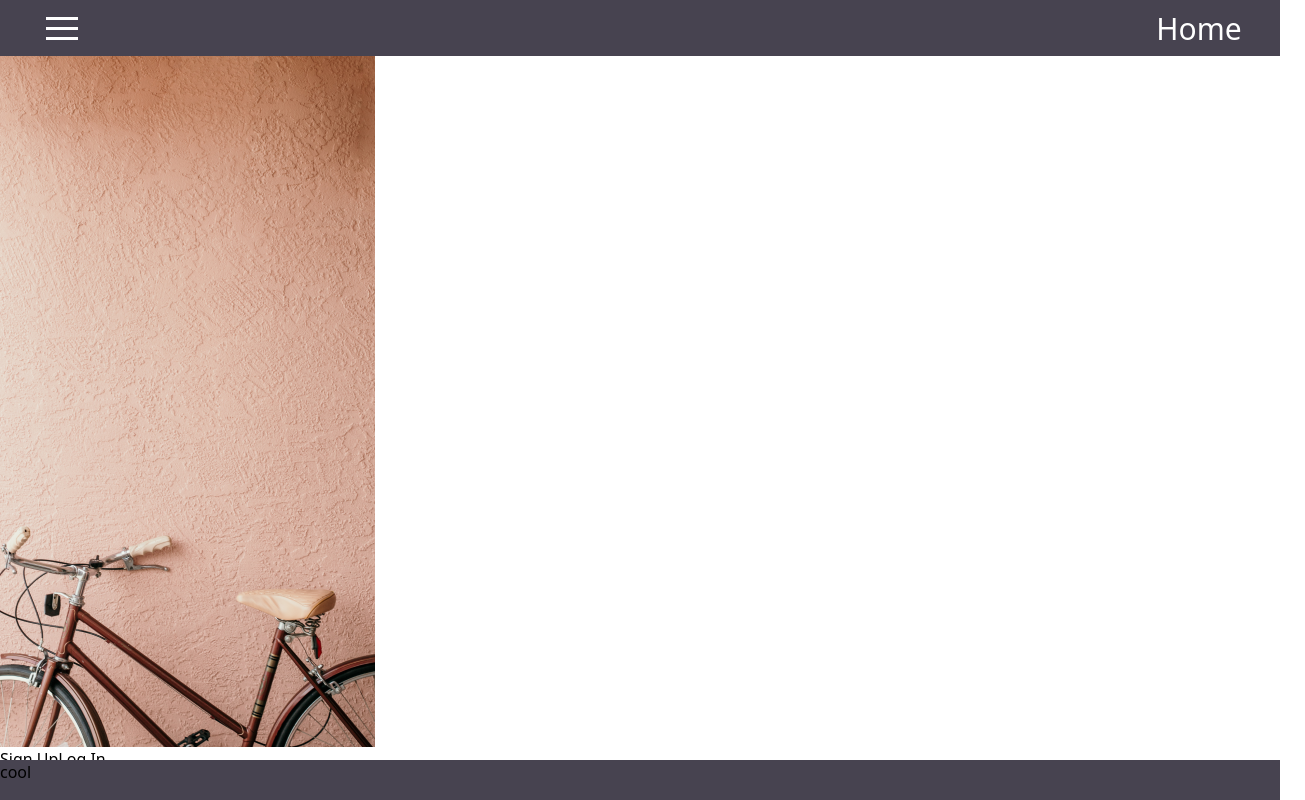
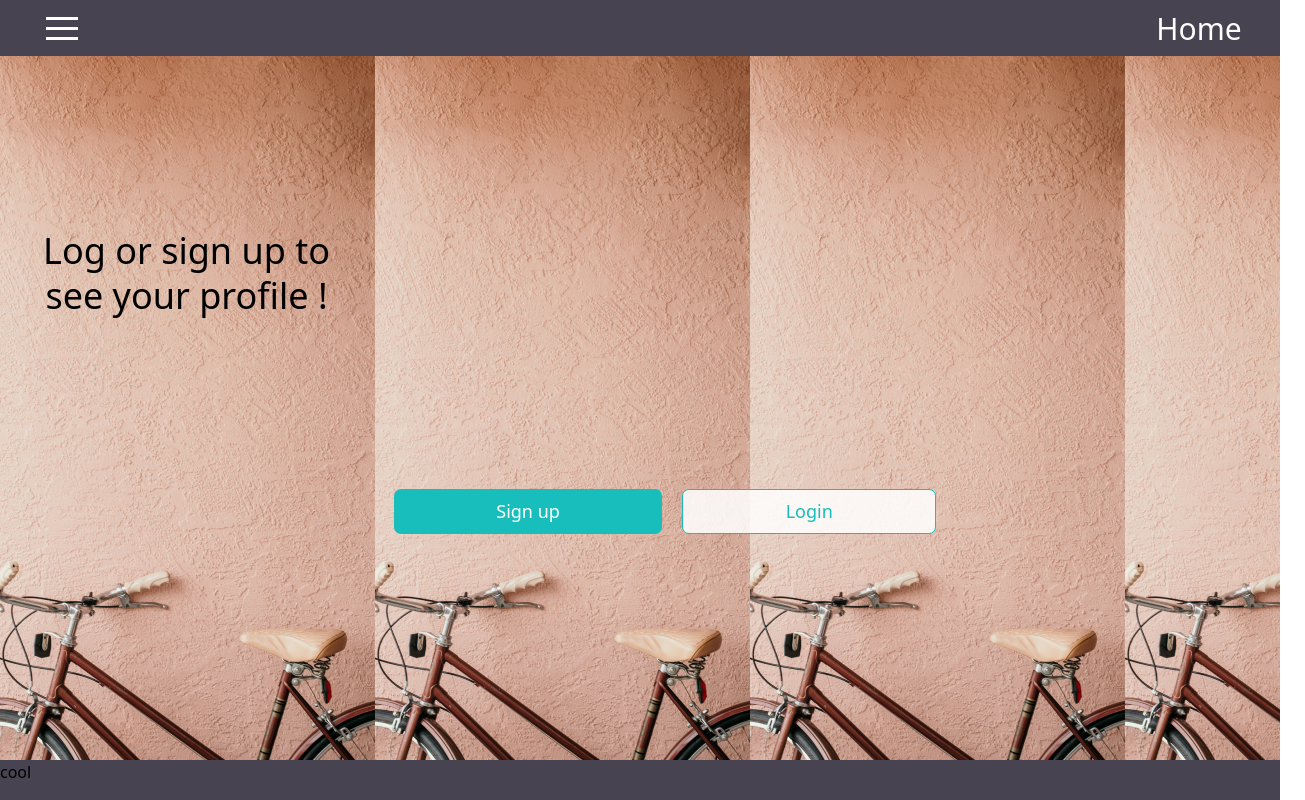
Before and after one commit to teasmade/nts-js-202103-p2-bicloo, a React (Create React App) app: page /profile in a window 1280 px wide. Shown: the whole page, 1305 px wide, since content can reach past the window. Built offline with nearby package versions, Linux system fonts and the light colour scheme.

Commit message:
add history btn

```diff
--- a/src/App.jsx
+++ b/src/App.jsx
@@ -1,7 +1,6 @@
 import { BrowserRouter as Router, Route, Switch } from 'react-router-dom';
 import Menu from './components/menu/Menu';
 import Profile from './components/profile/Profile';
-import SignUpLogin from './components/profile/SignUpLogin';
 import './style/App.css';
 
 function App() {
@@ -21,7 +20,6 @@ function App() {
           </Route>
           <Route exact path="/profile">
             <Profile />
-            <SignUpLogin />
           </Route>
           <Route exact path="/shop">
             <div className="mainSection">Hello Shop</div>
--- /dev/null
+++ b/src/components/profile/Profile.css
@@ -0,0 +1,17 @@
+
+
+.hero-profile {
+  background-image: url('../../assets/background-home.png');
+  height: 88vh;
+}
+
+.title-profile {
+  position: absolute;
+  width: 315px;
+  height: 51px;
+  left: 29px;
+  top: 228px;
+  font-size: 36px;
+  line-height: 45px;
+  text-align: center;
+}
--- a/src/components/profile/Profile.jsx
+++ b/src/components/profile/Profile.jsx
@@ -1,11 +1,13 @@
 import React from 'react';
-import Background from '../../assets/background.png';
+import LogSignButtons from '../tools/LogSignButtons';
+import './Profile.css';
 
 export default function Profile() {
   return (
     <div>
-      <div className="bg-profile">
-        <img src={Background} alt="backgroundImage" />
+      <div className="hero-profile">
+        <h1 className="title-profile">Log or sign up to see your profile !</h1>
+        <LogSignButtons />
       </div>
     </div>
   );
--- a/src/components/profile/SignUpLogin.jsx
+++ /dev/null
@@ -1,14 +0,0 @@
-import React from 'react';
-
-export default function SignUpLogin() {
-  return (
-    <div>
-      <button type="button" className="signUp">
-        Sign Up
-      </button>
-      <button type="button" className="logIn">
-        Log In
-      </button>
-    </div>
-  );
-}
--- /dev/null
+++ b/src/components/tools/LogSignButtons.css
@@ -0,0 +1,44 @@
+.logSignButtonsContainer {
+  width: 100%;
+  padding: 0 5vw;
+  display: flex;
+  flex-direction: column;
+  align-items: center;
+
+  position: absolute;
+  /*width: 219,73px;*/
+  height: 64px;
+  left: 25.06px;
+  top: 489px;
+}
+
+.logSignButtons {
+  width: 100%;
+  display: flex;
+  justify-content: center;
+  font-size: 18px;
+}
+
+.logSignButtons button {
+  padding: 1vh 8vw;
+  border-radius: 7px;
+}
+
+#signUp {
+  color: white;
+  background-color: #17bebb;
+}
+
+#login {
+  color: #17bebb;
+  background-color: rgba(255, 255, 255, 0.85);
+  border: solid 1px #17bebb;
+  margin-left: 20px;
+}
+
+#noLogin {
+  font-size: 15px;
+  color: white;
+  text-decoration: underline;
+  margin-top: 1vh;
+}
--- /dev/null
+++ b/src/components/tools/LogSignButtons.jsx
@@ -0,0 +1,27 @@
+/* eslint-disable react/prop-types */
+/* eslint-disable react/destructuring-assignment */
+import React from 'react';
+import './LogSignButtons.css';
+import { useHistory } from 'react-router-dom';
+
+export default function LogSignButtons(props) {
+  const home = useHistory();
+
+  const redirect = () => {
+    home.push('/');
+  };
+
+  return (
+    <div className="logSignButtonsContainer">
+      <div className="logSignButtons">
+        <button onClick={redirect} id="signUp" type="button">
+          Sign up
+        </button>
+        <button id="login" type="button">
+          Login
+        </button>
+      </div>
+      {props.noLog ? <p id="noLogin">Access the map without login</p> : null}
+    </div>
+  );
+}
```
Also changed, not shown: src/assets/background-home.png (added).
